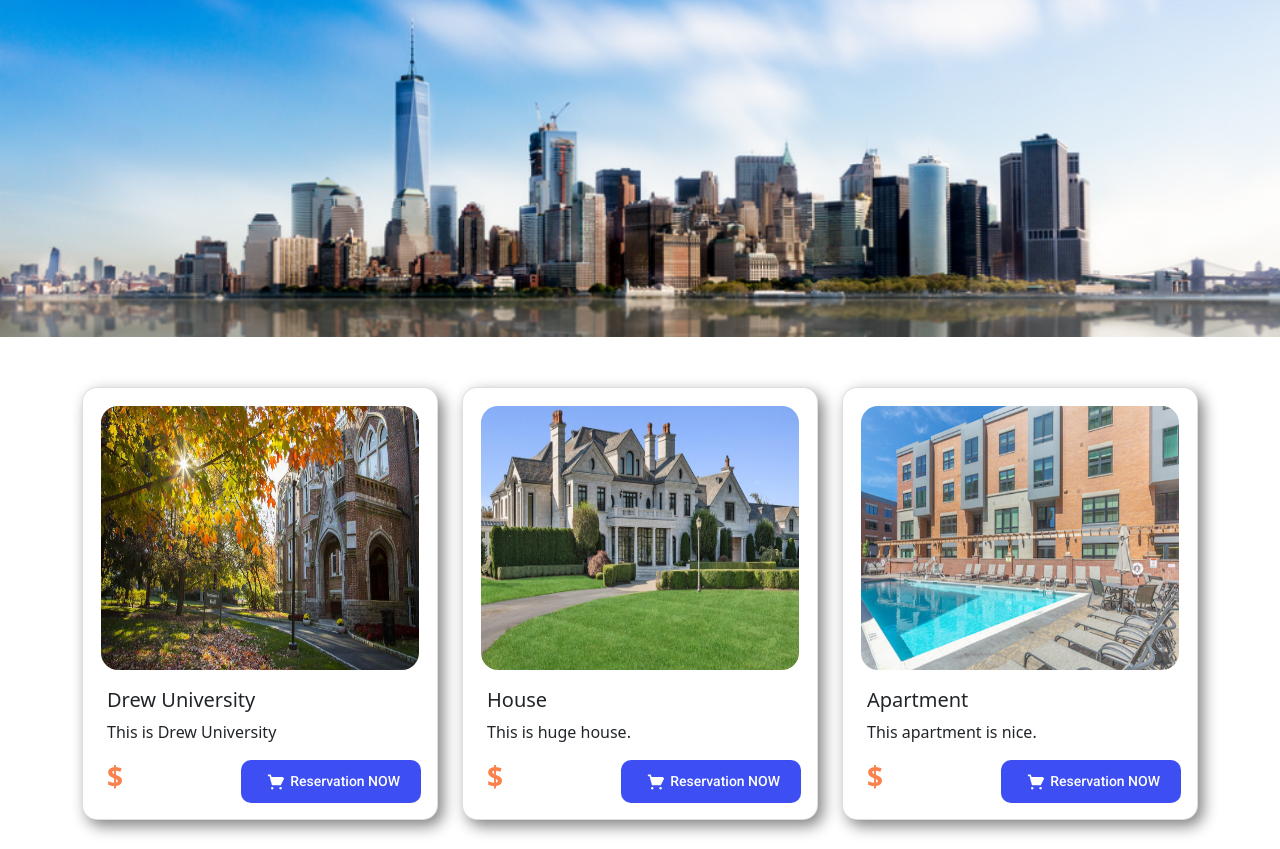
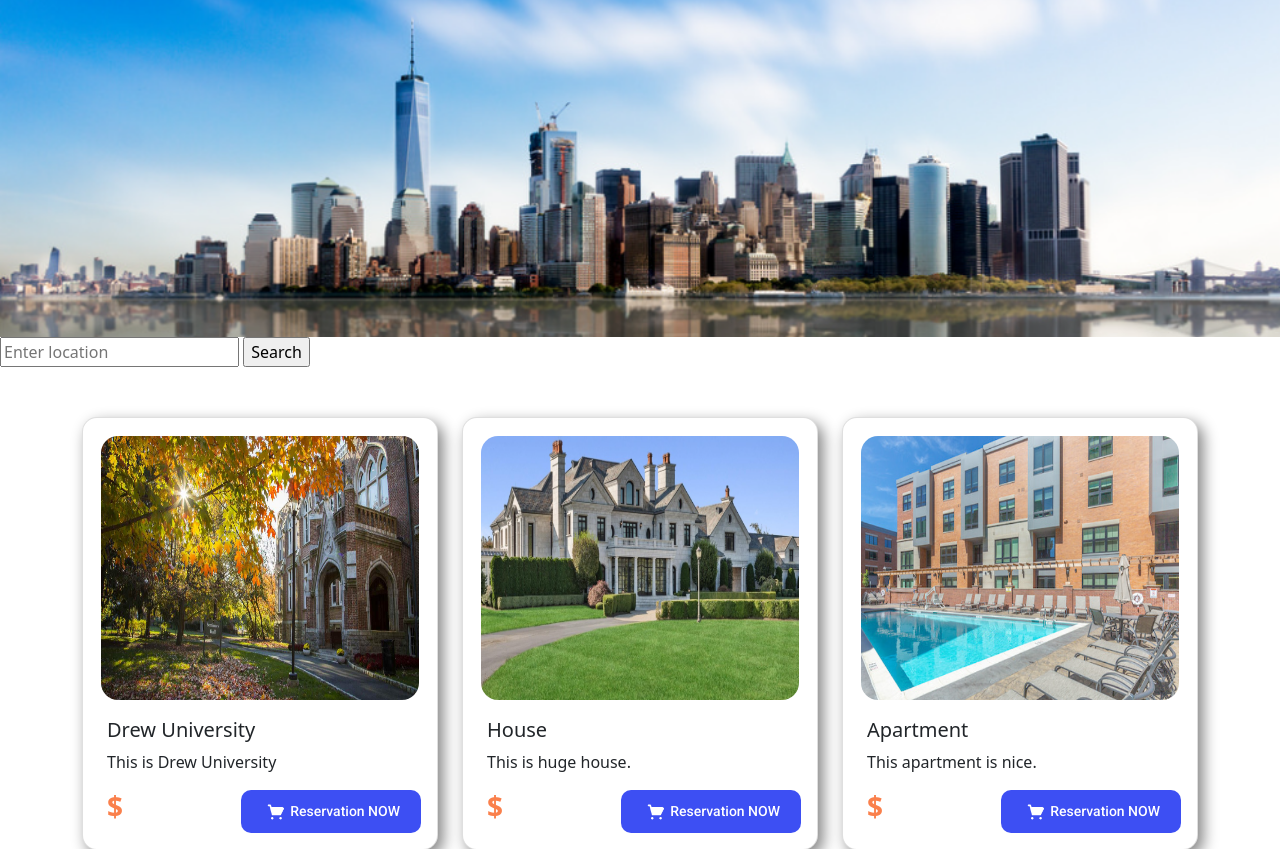
Before and after one commit to edreitlein/commsimple, a PHP site: page /home.php in a window 1280 px wide. Shown: the part 67-916 px from the top of the page. Run offline with PHP 8.4, Linux system fonts and the light colour scheme.

Commit message:
Update home.php

```diff
--- a/home.php
+++ b/home.php
@@ -13,7 +13,21 @@
                 </div>
             </div>
         </section>
+
         <!-- search bar here and other things like loopnet.com -->
+        <div class="wrapper indexPage">
+      		<div class="mainSection">
+      			<div class="searchContainer">
+      				 <form action="search.php" method="GET">
+
+      					<input class="searchBox" type="text" name="term" placeholder="Enter location">
+      					<input class="searchButton" type="submit" value="Search">
+
+      				</form>
+      			</div>
+      		</div>
+      	</div>
+
         <section class="keds container">
             <div class="row row-cols-1 row-cols-md-3 g-4">
                 <div class="col">
```
